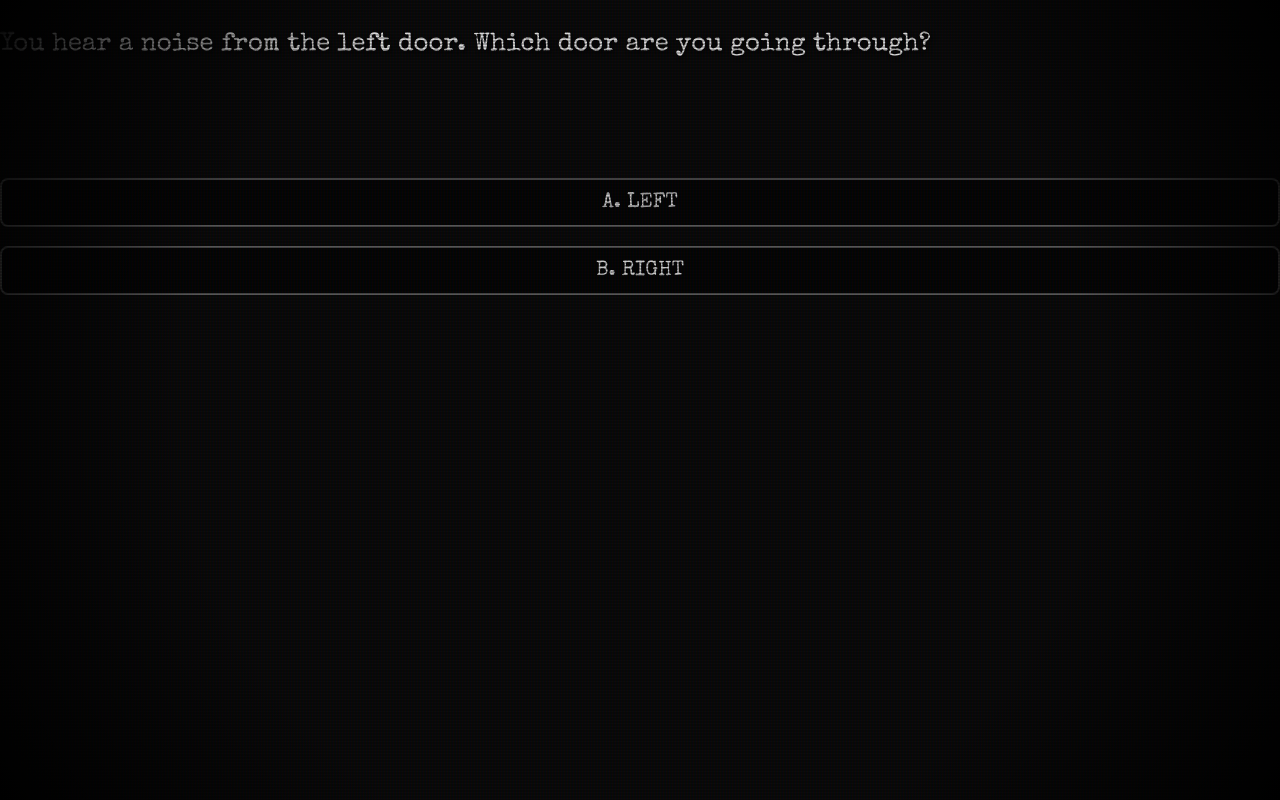
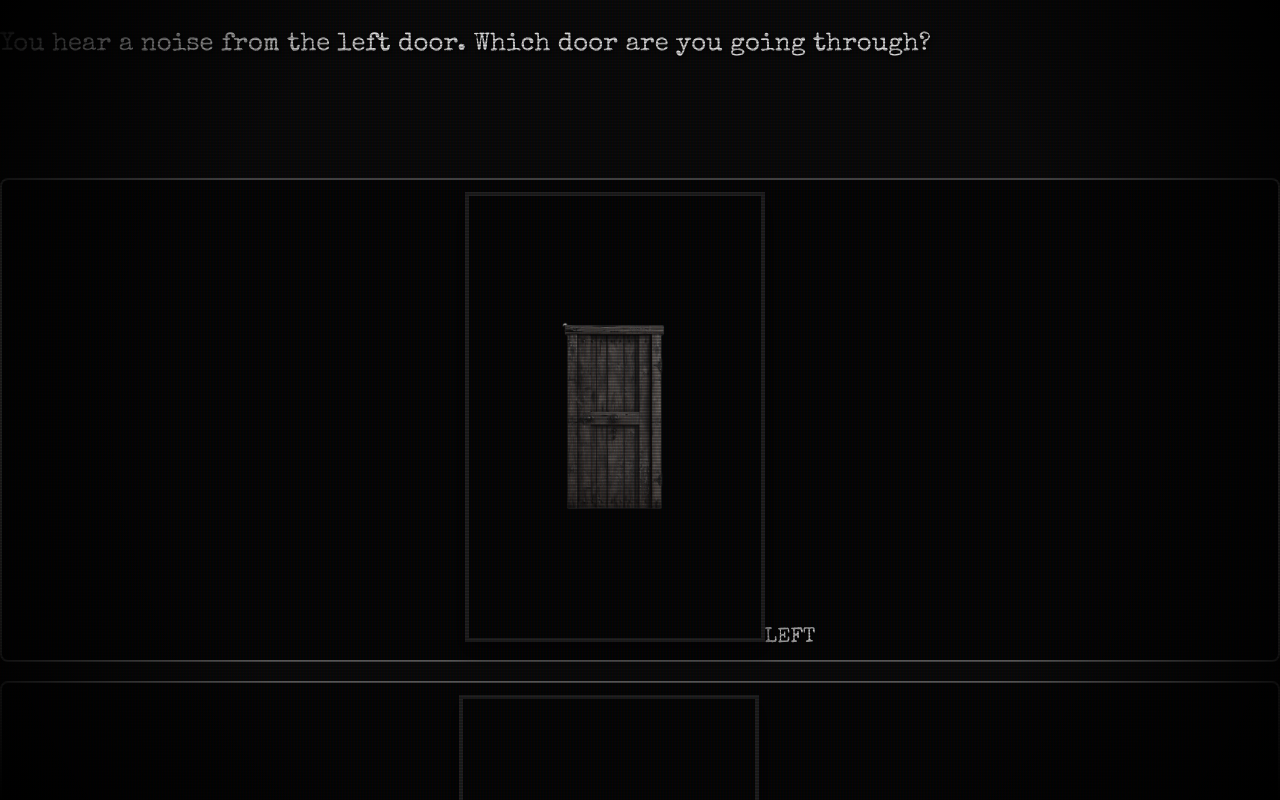
Before and after one commit to KahnishgaSolaidurairaj/SurviveIfYouCan, a React (Vite) app: page /choice2 in a window 1280 px wide. Shown: the top 800 px of the page. Built offline with nearby package versions, Linux system fonts and the light colour scheme; the HTML template or start-up script is replaced by a standard one.

Commit message:
updating choice2

```diff
--- a/src/App.css
+++ b/src/App.css
@@ -222,3 +222,59 @@ button:active {
   50% { text-shadow: 0 0 5px var(--accent-color); opacity: 0.8; }
   100% { text-shadow: 0 0 15px var(--highlight); opacity: 1; }
 }
+
+/* =========================================
+   8. DOOR SELECTION STYLES (FIXED)
+   ========================================= */
+.door-container {
+  display: flex;
+  flex-direction: row; /* Force side-by-side */
+  justify-content: center;
+  align-items: center;
+  gap: 4rem; /* Space between doors */
+  margin-top: 2rem;
+  width: 100%;
+}
+
+.door-btn {
+  display: flex;
+  flex-direction: column; /* Image top, text bottom */
+  align-items: center;
+  background: transparent;
+  border: none;
+  cursor: pointer;
+  padding: 0;
+  transition: transform 0.2s;
+}
+
+/* Make images BIGGER */
+.door-img {
+  width: 300px;  /* Changed from 150px to 300px */
+  height: 450px; /* Changed from 250px to 450px */
+  object-fit: cover;
+  border: 4px solid #333;
+  box-shadow: 0 10px 20px rgba(0,0,0,0.8);
+  transition: all 0.3s ease;
+  filter: grayscale(80%) brightness(60%);
+}
+
+.door-btn:hover .door-img {
+  filter: grayscale(0%) brightness(110%);
+  border-color: var(--highlight);
+  box-shadow: 0 0 30px var(--highlight);
+  transform: scale(1.05);
+}
+
+.door-label {
+  margin-top: 1rem;
+  font-family: var(--font-header);
+  font-size: 3rem; /* Bigger font */
+  color: #666;
+  text-shadow: 2px 2px 0 #000;
+  transition: color 0.3s;
+}
+
+.door-btn:hover .door-label {
+  color: var(--highlight);
+  text-shadow: 0 0 15px var(--highlight);
+}
--- a/src/minigames/memoryGame.jsx
+++ b/src/minigames/memoryGame.jsx
@@ -24,7 +24,7 @@ export default function MemoryGame(){
         },
 
         2: {
-            text: "A. Game Completed! Go back and choose again",
+            text: "Game Completed! Go back and choose again",
         }
     }
 
@@ -109,10 +109,19 @@ export default function MemoryGame(){
         setDisableAll(false);
     };
 
+   const allMatched = cards.every(card => card.matched);
+
+    useEffect(() => {
+        if (stage === 1 && allMatched) {
+            setStage(2);
+            setTextDone(false);
+        }
+    }, [allMatched, stage]);
+
     return(
         <div>
             <div>
-                {(stage === 1 || allMatched) && (
+                {(stage === 1 || stage === 2) && (
                     <Typewriter
                             key={stage}
                             text={current.text}
@@ -132,7 +141,7 @@ export default function MemoryGame(){
             </div>
                 {textDone && (
                     <div className="choices">
-                        { stage === 1 &&
+                        {/* { stage === 1 &&
                             current.choices.map((choice, index) => (
                                 <button
                                     key={index}
@@ -143,8 +152,9 @@ export default function MemoryGame(){
                                     >
                                     {choice.label}
                                 </button>
-                        ))}
-                        {stage !== 1 && cards.every(card => card.matched) && textDone && (
+                        ))} */}
+
+                        {stage === 2 && textDone && (
                             <button
                                 onClick={ continueClicked}
                             >
--- a/src/pages/choice1.jsx
+++ b/src/pages/choice1.jsx
@@ -70,7 +70,7 @@ export default function Choice1(){
 
                             {stage !== 1 && textDone && (
                                 <button
-                                    onClick={ continueClicked}
+                                    onClick={continueClicked}
                                 >
                                     Continue
                                 </button>
--- a/src/pages/choice2.jsx
+++ b/src/pages/choice2.jsx
@@ -1,6 +1,7 @@
 import { useState, useEffect } from 'react'
 import { useNavigate } from 'react-router-dom';
 import Typewriter from "../components/Typewriter.jsx";
+import "../App.css";
 
 export default function Choice2(){
 
@@ -23,8 +24,8 @@ export default function Choice2(){
         1: {
             text: "You hear a noise from the left door.\n\nWhich door are you going through?",
             choices: [
-            { label: "A. Left", next: 7 },
-            { label: "B. Right", next: 8 }
+            { id: "left", label: "LEFT", next: 7, img: "/images/door_left.png" },
+            { id: "right", label: "RIGHT", next: 8, img: "/images/door_right.png" }
             ]
         },
 
@@ -46,7 +47,6 @@ export default function Choice2(){
             rightDoorChosen();
         }
     }, [stage]);
-
 
     const continueClicked = async () => {
         navigate('/choice2')
@@ -72,6 +72,12 @@ export default function Choice2(){
                                     setStage(choice.next);
                                 }}
                                 >
+                                {/* The Image */}
+                                <img
+                                    src={choice.img}
+                                    alt={choice.label}
+                                    className="door-img"
+                                />
                                 {choice.label}
                             </button>
                     ))}
--- a/src/pages/choice3.jsx
+++ b/src/pages/choice3.jsx
@@ -1,6 +1,18 @@
-// import Typewriter from "../components/Typewriter.jsx";
-
+import { useState, useEffect } from 'react'
+import { useNavigate } from 'react-router-dom';
+import Typewriter from "../components/Typewriter.jsx";
+import "../App.css";
 
 export default function Choice3(){
 
+
+    return(
+        <div>
+
+
+
+        </div>
+
+    )
+
 }
```
Also changed, not shown: public/images/door_left.png (added), public/images/door_right.png (added).
